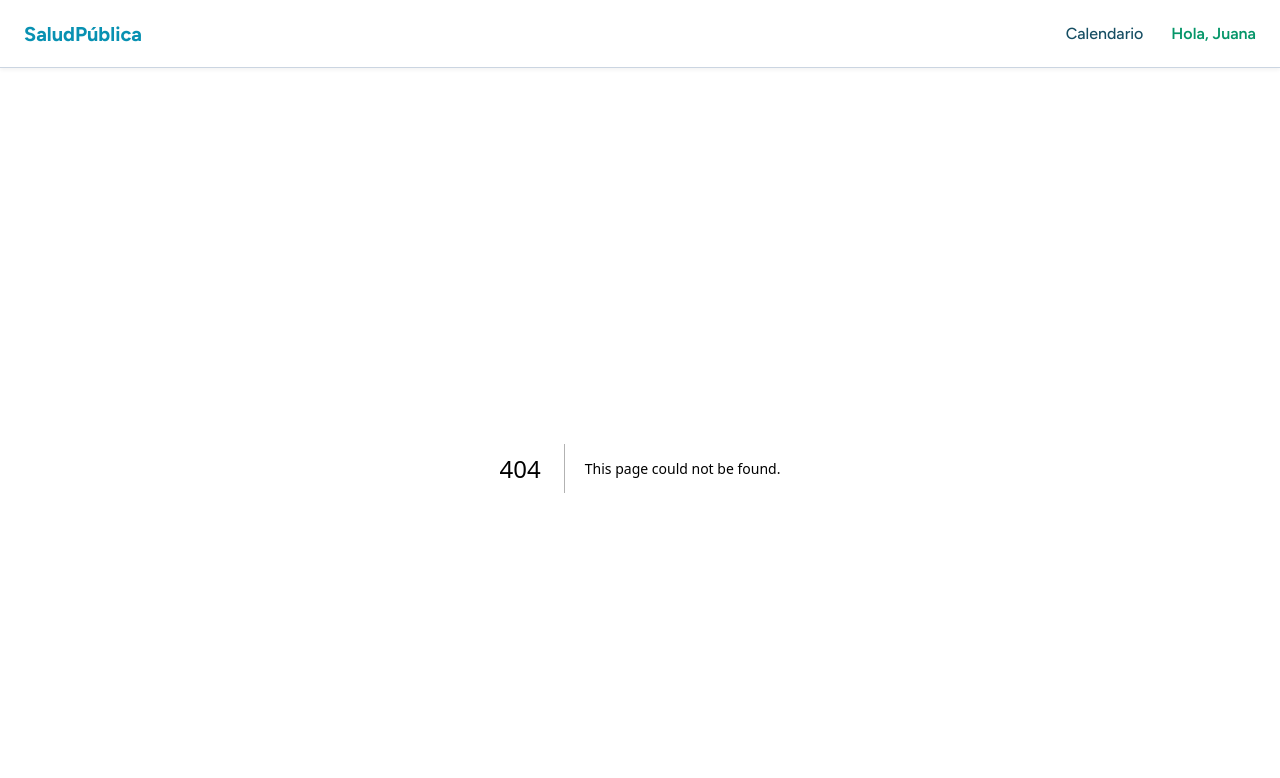
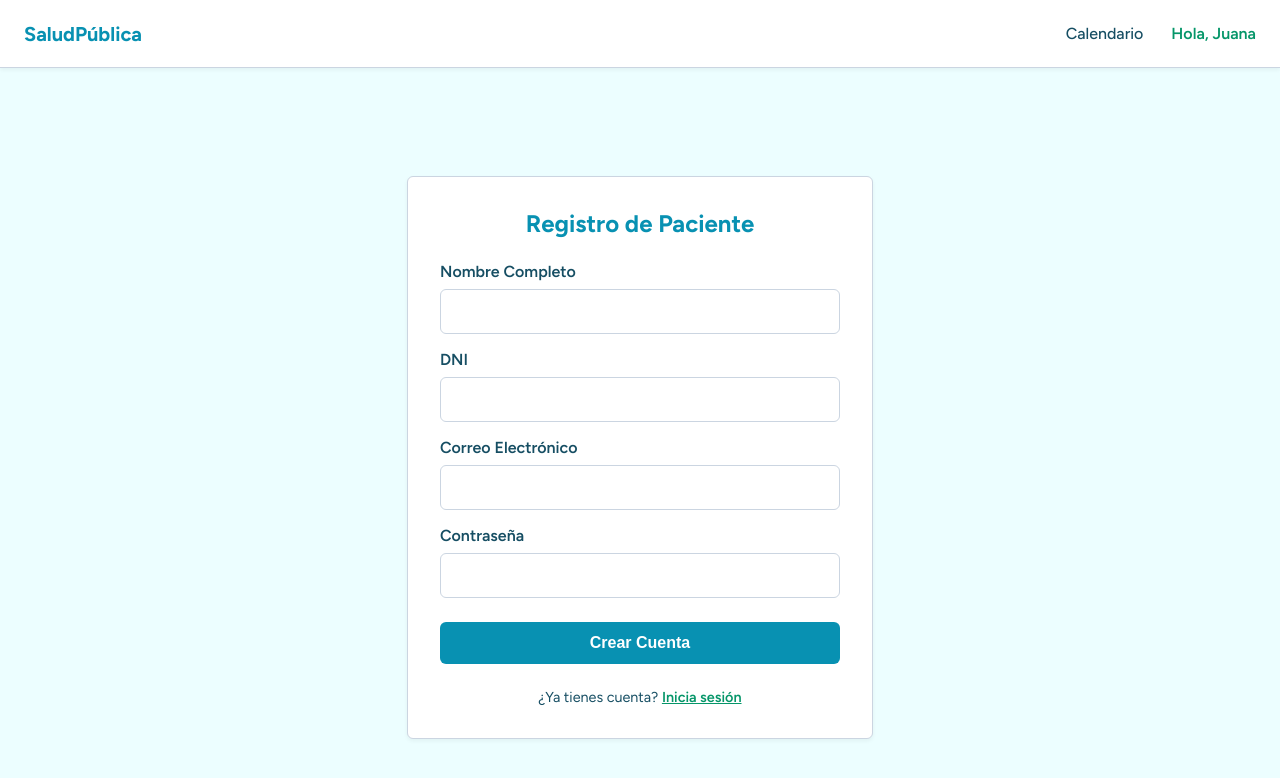
Before and after one commit to adrianabadin/fiebrehemorragica, a Next.js app: page /register in a window 1280 px wide. Before the commit this address had no page. Shown: the top 778 px of the page. Built offline with nearby package versions, Linux system fonts and the light colour scheme.

Commit message:
feat: add Register page UI

```diff
--- /dev/null
+++ b/src/app/register/page.tsx
@@ -0,0 +1,35 @@
+// src/app/register/page.tsx
+import Link from 'next/link';
+import styles from './register.module.css';
+
+export default function RegisterPage() {
+  return (
+    <div className={styles.container}>
+      <div className={styles.card}>
+        <h1 className={styles.title}>Registro de Paciente</h1>
+        <form>
+          <div className={styles.formGroup}>
+            <label htmlFor="name" className={styles.label}>Nombre Completo</label>
+            <input type="text" id="name" className={styles.input} required />
+          </div>
+          <div className={styles.formGroup}>
+            <label htmlFor="dni" className={styles.label}>DNI</label>
+            <input type="text" id="dni" className={styles.input} required />
+          </div>
+          <div className={styles.formGroup}>
+            <label htmlFor="email" className={styles.label}>Correo Electrónico</label>
+            <input type="email" id="email" className={styles.input} required />
+          </div>
+          <div className={styles.formGroup}>
+            <label htmlFor="password" className={styles.label}>Contraseña</label>
+            <input type="password" id="password" className={styles.input} required />
+          </div>
+          <button type="submit" className={styles.submit}>Crear Cuenta</button>
+        </form>
+        <div className={styles.footer}>
+          ¿Ya tienes cuenta? <Link href="/login" className={styles.link}>Inicia sesión</Link>
+        </div>
+      </div>
+    </div>
+  );
+}
--- /dev/null
+++ b/src/app/register/register.module.css
@@ -0,0 +1,77 @@
+/* src/app/register/register.module.css */
+.container {
+  display: flex;
+  justify-content: center;
+  align-items: center;
+  min-height: calc(100vh - 70px);
+  padding: 24px;
+}
+
+.card {
+  background: var(--surface);
+  padding: 32px;
+  border-radius: var(--radius-md);
+  box-shadow: var(--shadow-sm);
+  width: 100%;
+  max-width: 400px;
+  border: 1px solid var(--border);
+}
+
+.title {
+  color: var(--primary);
+  margin-top: 0;
+  margin-bottom: 24px;
+  font-size: 1.5rem;
+  text-align: center;
+}
+
+.formGroup {
+  margin-bottom: 16px;
+}
+
+.label {
+  display: block;
+  font-weight: 600;
+  margin-bottom: 8px;
+  color: var(--text-main);
+}
+
+.input {
+  width: 100%;
+  padding: 12px;
+  border: 1px solid var(--border);
+  border-radius: var(--radius-md);
+  font-family: inherit;
+  font-size: 1rem;
+  box-sizing: border-box;
+}
+
+.submit {
+  width: 100%;
+  background-color: var(--primary);
+  color: white;
+  border: none;
+  padding: 12px;
+  border-radius: var(--radius-md);
+  font-weight: 600;
+  font-size: 1rem;
+  cursor: pointer;
+  margin-top: 8px;
+  transition: opacity 0.2s;
+}
+
+.submit:hover {
+  opacity: 0.9;
+}
+
+.footer {
+  margin-top: 24px;
+  text-align: center;
+  font-size: 0.9rem;
+}
+
+.link {
+  color: var(--cta);
+  text-decoration: underline;
+  font-weight: 600;
+}
```
